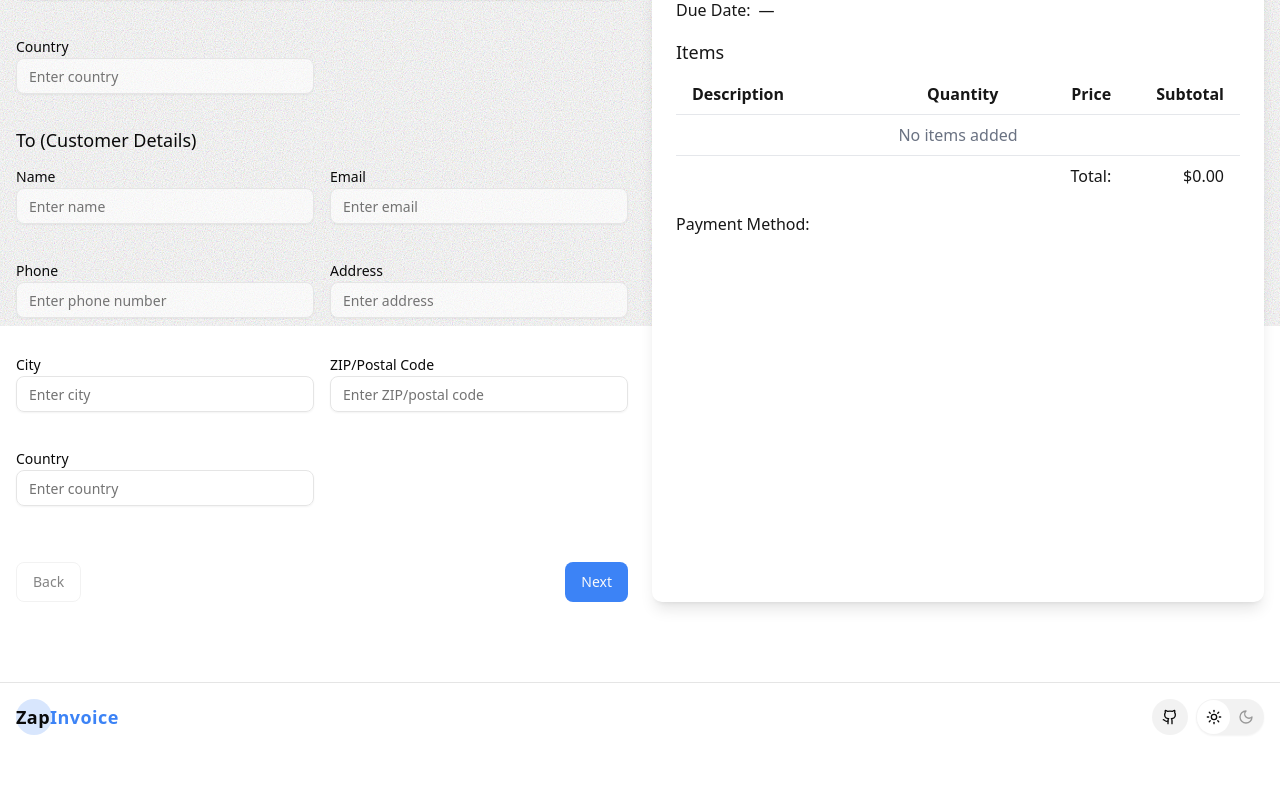
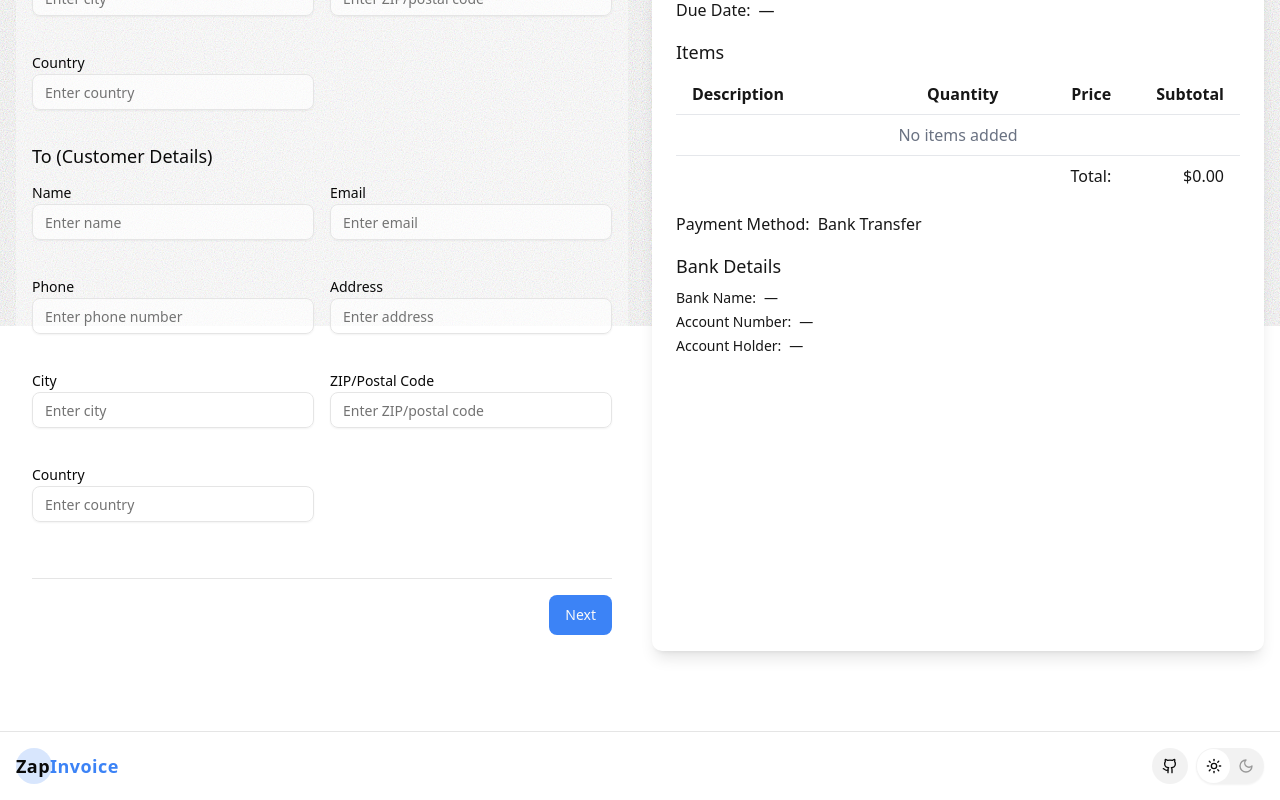
Before and after one commit to NikeshCohen/ZapInvoice, a Next.js app: page / in a window 1280 px wide. Shown: the part 474-1274 px from the top of the page. Before the commit the page ends 1225 px from the top, so only its background shows below. Built offline with nearby package versions, Linux system fonts and the light colour scheme; what country-data-list would draw is missing.

Commit message:
fixed button posi

```diff
--- a/app/_components/InvoiceForm.tsx
+++ b/app/_components/InvoiceForm.tsx
@@ -131,7 +131,11 @@ export function InvoiceForm() {
 
   return (
     <Form {...form}>
-      <form onSubmit={handleSubmit} className="space-y-8">
+      <form
+        onSubmit={handleSubmit}
+        className="bg-background/40 relative flex min-h-[600px] flex-col rounded-2xl p-4"
+      >
+        <div className="flex-1">
           <Tabs value={activeTab} onValueChange={handleTabChange}>
             <TabsList className="grid w-full grid-cols-4">
               {TABS.map((tab) => (
@@ -157,8 +161,10 @@ export function InvoiceForm() {
               </TabsContent>
             ))}
           </Tabs>
+        </div>
 
-        <div className="flex justify-between">
+        <div className="mt-8 flex justify-between border-t pt-4">
+          {!isFirstTab ? (
             <Button
               type="button"
               variant="outline"
@@ -167,6 +173,9 @@ export function InvoiceForm() {
             >
               Back
             </Button>
+          ) : (
+            <div></div>
+          )}
           {isLastTab ? (
             <Button type="submit">Save Invoice</Button>
           ) : (
--- a/app/_context/InvoiceContext.tsx
+++ b/app/_context/InvoiceContext.tsx
@@ -35,13 +35,15 @@ const initialInvoiceData: InvoiceData = {
   issueDate: "",
   dueDate: "",
   items: [],
-  paymentTerms: 0,
-  paymentMethod: "",
+  paymentMethod: "Bank Transfer",
   bankDetails: {
     bankName: "",
     accountNumber: "",
     accountHolder: "",
   },
+  currency: "USD",
+  selectedCurrency: undefined,
+  paymentNotes: "",
 };
 
 export function InvoiceProvider({ children }: { children: ReactNode }) {
```
Lines whose indentation alone changed are shown as unchanged.
